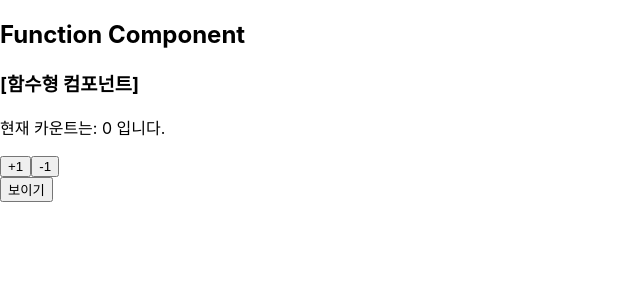
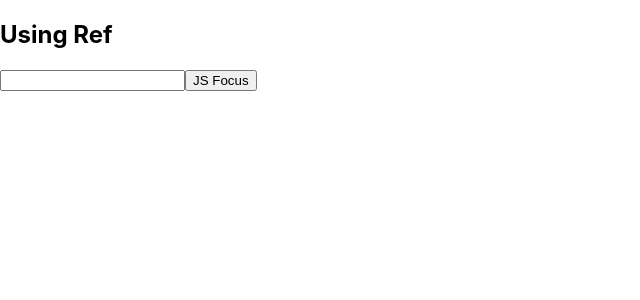
Before and after one commit to jwebfront-21q2/react-practice, a React (Create React App) app in the folder cra/: page / in a window 1280 px wide. Shown: the top 300 px of the page, without its empty margins (0-640 px from the left). Built offline with nearby package versions, Linux system fonts and the light colour scheme.

Commit message:
Using Ref

```diff
--- /dev/null
+++ b/cra/src/App.ref.jsx
@@ -0,0 +1,12 @@
+import ReactRef from './components/ReactRef'
+
+function App() {
+    return (
+        <div>
+            <h2>Using Ref</h2>
+            <ReactRef />
+        </div>
+    )
+}
+
+export default App;
--- /dev/null
+++ b/cra/src/components/ReactRef.jsx
@@ -0,0 +1,23 @@
+import React, { Component } from 'react';
+
+class ReactRef extends Component {
+    constructor(props) {
+        super(props);
+    }
+    JavaScriptFocus() {
+        //  VJS로 DOM 객체에 접근
+        document.getElementById("id")
+            .style.backgroundColor ="lightblue";
+        document.getElementById("id").focus();
+    }
+    render() {
+        return (
+            <>
+                <input id="id" type="text" />
+                <input type="button" value="JS Focus"
+                    onClick={this.JavaScriptFocus} />
+            </>
+        )
+    }
+}
+export default ReactRef;
--- a/cra/src/index.js
+++ b/cra/src/index.js
@@ -4,8 +4,8 @@
 // import App from './App';
 // import App from './App.props'; //  Props 테스트
 // import App from './App.state';    //  State 테스트
-import App from './App.function';   //  함수형 컴포넌트 테스트
-
+// import App from './App.function';   //  함수형 컴포넌트 테스트
+import App from './App.ref';  //  Ref Test
 import reportWebVitals from './reportWebVitals';
 
 ReactDOM.render(
```
